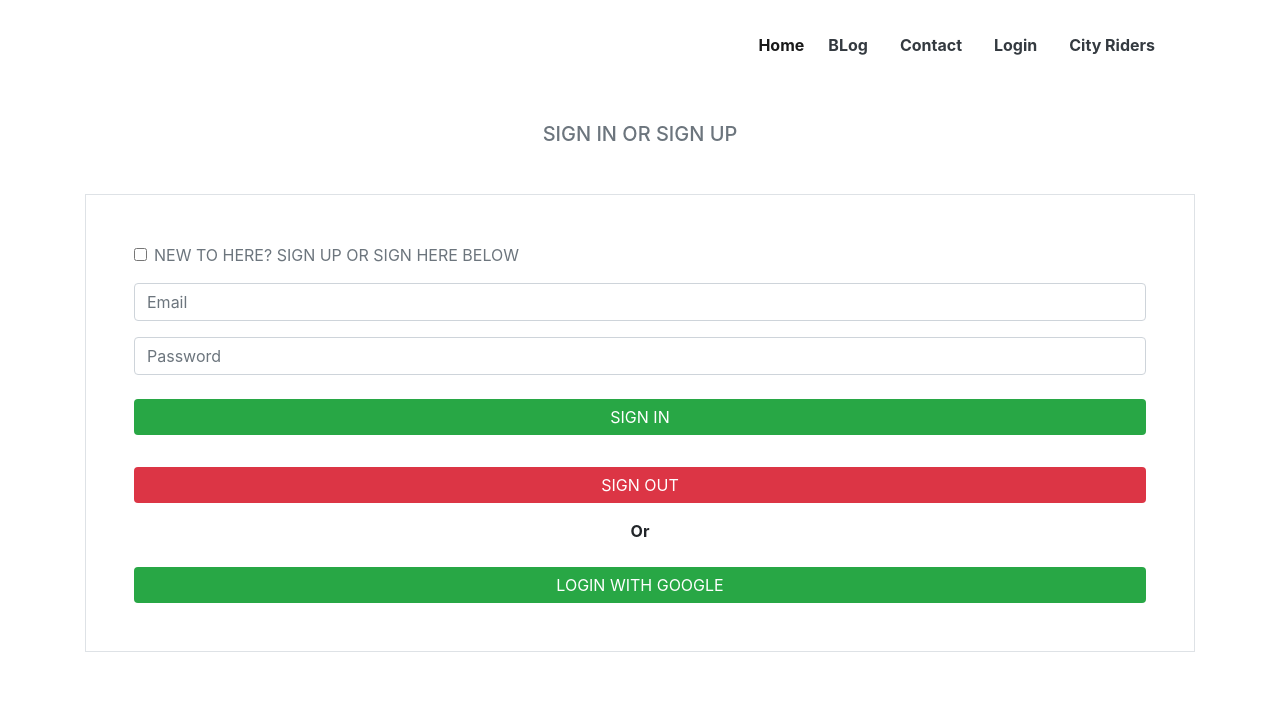
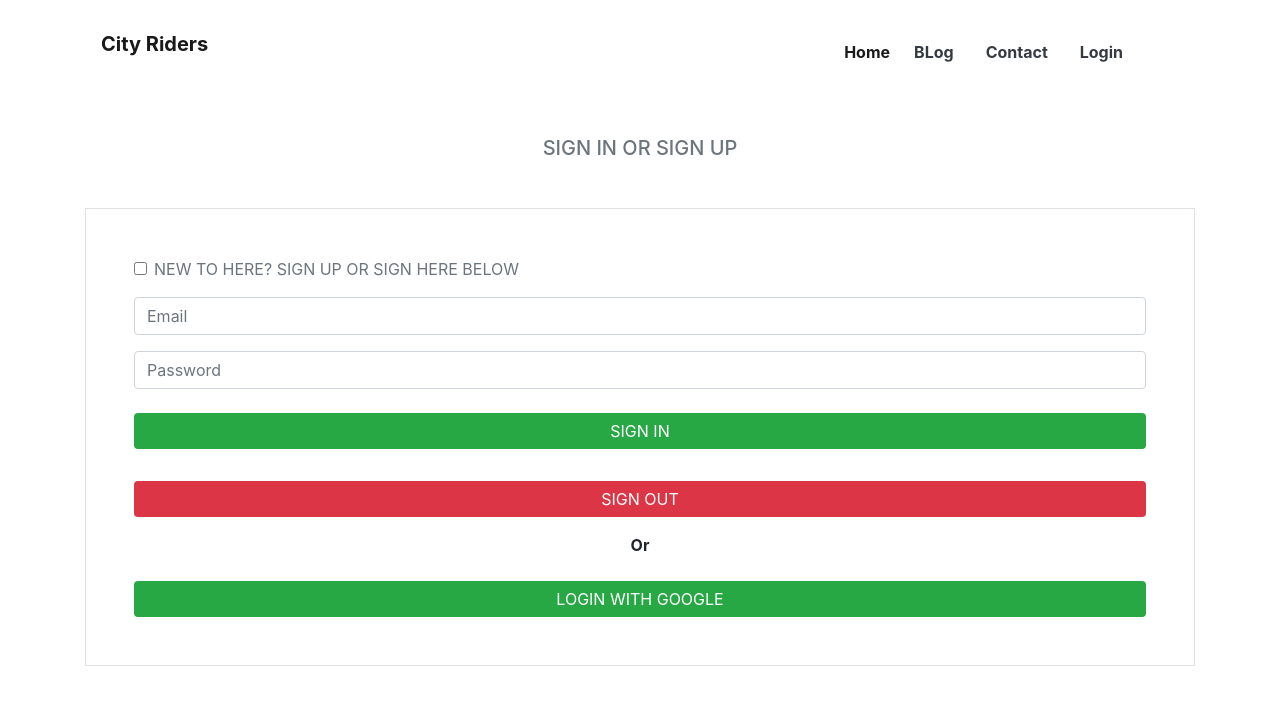
Before and after one commit to pranesh12/city-rider-ticket-system, a React (Create React App) app: page /login in a window 1280 px wide. Shown: the top 704 px of the page. Built offline with nearby package versions, Linux system fonts and the light colour scheme.

Commit message:
problem solved

```diff
--- a/src/Components/Nav/Nav.js
+++ b/src/Components/Nav/Nav.js
@@ -19,11 +19,7 @@ const Nav = () => {
           >
             <span className="navbar-toggler-icon"></span>
           </button>
-          <p className="navbar-brand ">
-            <Link to="/login" className="nav-link text-dark">
-              {logInUser.name || logInUser.email || ""}
-            </Link>
-          </p>
+          <p className="navbar-brand font-weight-bold">City Riders</p>
 
           <div className="collapse navbar-collapse" id="navbarTogglerDemo03">
             <ul className="navbar-nav ml-auto mt-2 mt-lg-0">
@@ -45,8 +41,8 @@ const Nav = () => {
                 </Link>
               </li>
               <li className="nav-item   pr-3 font-weight-bold">
-                <Link to="/" className="nav-link text-dark">
-                  City Riders
+                <Link to="/login" className="nav-link text-dark">
+                  {logInUser.name || logInUser.email || ""}
                 </Link>
               </li>
             </ul>
```
